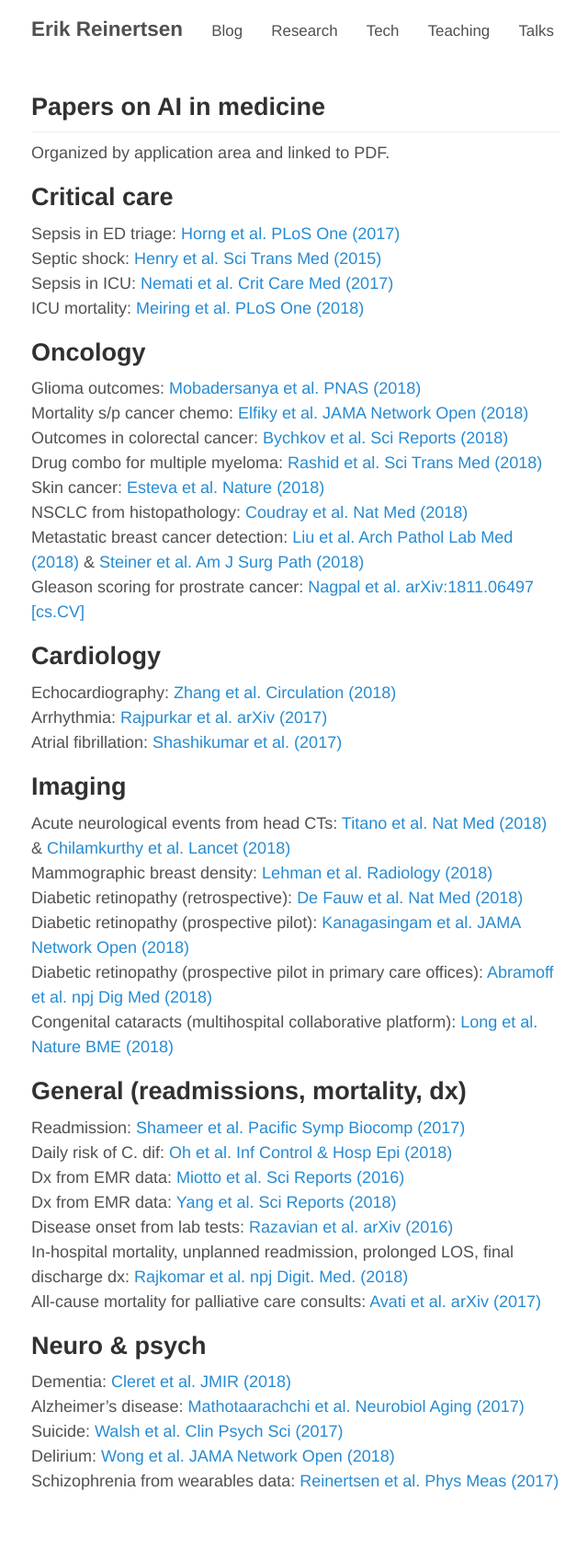
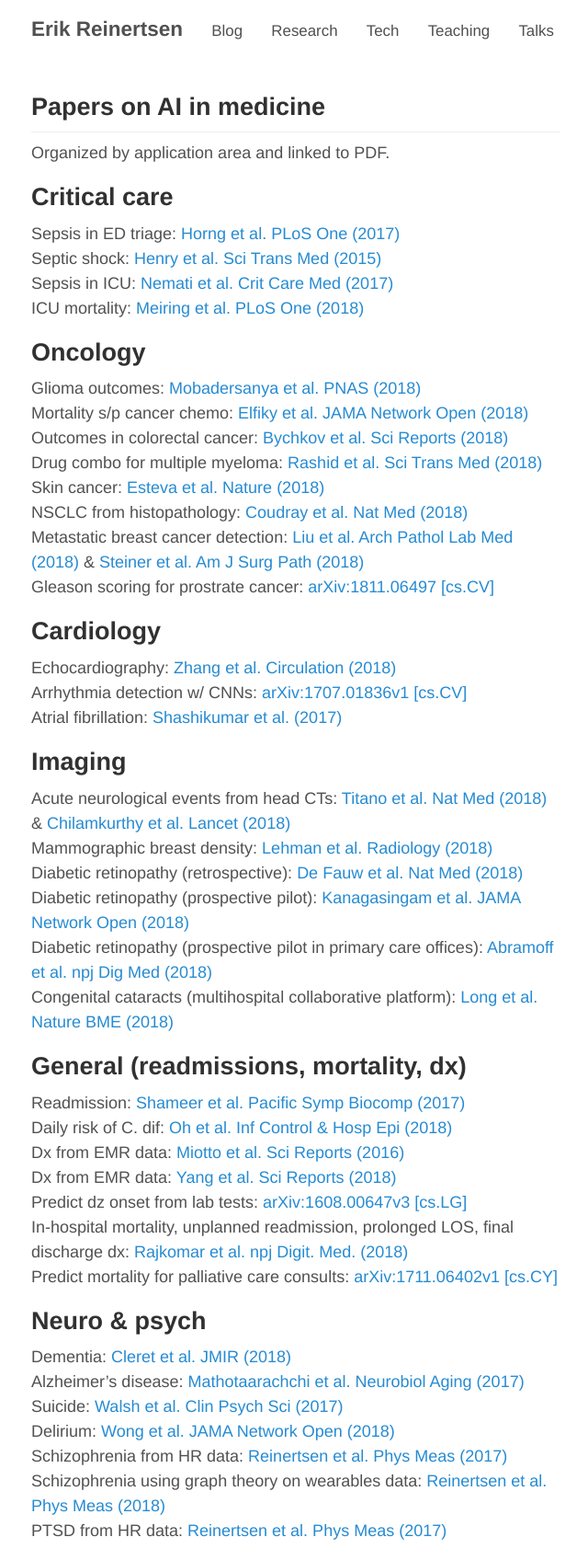
Before and after one commit to erikr/erikr.github.io, a Jekyll site: the page built from _posts/2018-08-03-AI-medicine-papers.md, in a window 1280 px wide. Shown: the whole page at 92% size, without its empty margins (318-958 px from the left). Built offline with Jekyll 4.4.1, drawn with Linux system fonts in a browser that asks for light colours; nearby versions of some CDN libraries; before the commit the page ends 1642 px from its top, so only the background shows below that.

Commit message:
Update 2018-08-03-AI-medicine-papers.md

```diff
--- a/_posts/2018-08-03-AI-medicine-papers.md
+++ b/_posts/2018-08-03-AI-medicine-papers.md
@@ -22,11 +22,11 @@ Drug combo for multiple myeloma: [Rashid et al. Sci Trans Med (2018)](/papers/ra
 Skin cancer: [Esteva et al. Nature (2018)](/papers/esteva.pdf)
 NSCLC from histopathology: [Coudray et al. Nat Med (2018)](/papers/coudray.pdf)
 Metastatic breast cancer detection: [Liu et al. Arch Pathol Lab Med (2018)](/papers/liu.pdf) & [Steiner et al. Am J Surg Path (2018)](/papers/steiner.pdf)
-Gleason scoring for prostrate cancer: [Nagpal et al. arXiv:1811.06497 [cs.CV]](https://arxiv.org/abs/1811.06497)
+Gleason scoring for prostrate cancer: [arXiv:1811.06497 [cs.CV]](https://arxiv.org/abs/1811.06497)
 
 ## Cardiology
 Echocardiography: [Zhang et al. Circulation (2018)](/papers/zhang.pdf)
-Arrhythmia: [Rajpurkar et al. arXiv (2017)](/papers/rajpurkar.pdf)
+Arrhythmia detection w/ CNNs: [arXiv:1707.01836v1 [cs.CV]](https://arxiv.org/abs/1707.01836)
 Atrial fibrillation: [Shashikumar et al. (2017)](/papers/shashikumar.pdf)
 
 
@@ -43,9 +43,9 @@ Readmission: [Shameer et al. Pacific Symp Biocomp (2017)](/papers/shameer.pdf)
 Daily risk of C. dif: [Oh et al. Inf Control & Hosp Epi (2018)](/papers/oh.pdf)
 Dx from EMR data: [Miotto et al. Sci Reports (2016)](/papers/miotto.pdf)
 Dx from EMR data: [Yang et al. Sci Reports (2018)](/papers/yang.pdf)
-Disease onset from lab tests: [Razavian et al. arXiv (2016)](/papers/razavian.pdf)
+Predict dz onset from lab tests: [arXiv:1608.00647v3 [cs.LG]](https://arxiv.org/abs/1608.00647)
 In-hospital mortality, unplanned readmission, prolonged LOS, final discharge dx: [Rajkomar et al. npj Digit. Med. (2018)](/papers/rajkomar.pdf)
-All-cause mortality for palliative care consults: [Avati et al. arXiv (2017)](/papers/avati.pdf)
+Predict mortality for palliative care consults: [arXiv:1711.06402v1 [cs.CY]](https://arxiv.org/abs/1711.06402)
 
 
 ## Neuro & psych
@@ -53,4 +53,6 @@ Dementia: [Cleret et al. JMIR (2018)](/papers/cleret.pdf)
 Alzheimer's disease: [Mathotaarachchi et al. Neurobiol Aging (2017)](/papers/mathotaarachchi.pdf)
 Suicide: [Walsh et al. Clin Psych Sci (2017)](/papers/walsh.pdf)
 Delirium: [Wong et al. JAMA Network Open (2018)](/papers/wong.pdf)
-Schizophrenia from wearables data: [Reinertsen et al. Phys Meas (2017)](/papers/reinertsen.pdf)
+Schizophrenia from HR data: [Reinertsen et al. Phys Meas (2017)](/papers/reinertsen.pdf)
+Schizophrenia using graph theory on wearables data: [Reinertsen et al. Phys Meas (2018)](http://iopscience.iop.org/article/10.1088/1361-6579/aae1ed)
+PTSD from HR data: [Reinertsen et al. Phys Meas (2017)](http://iopscience.iop.org/article/10.1088/1361-6579/aa6e9c)
```
